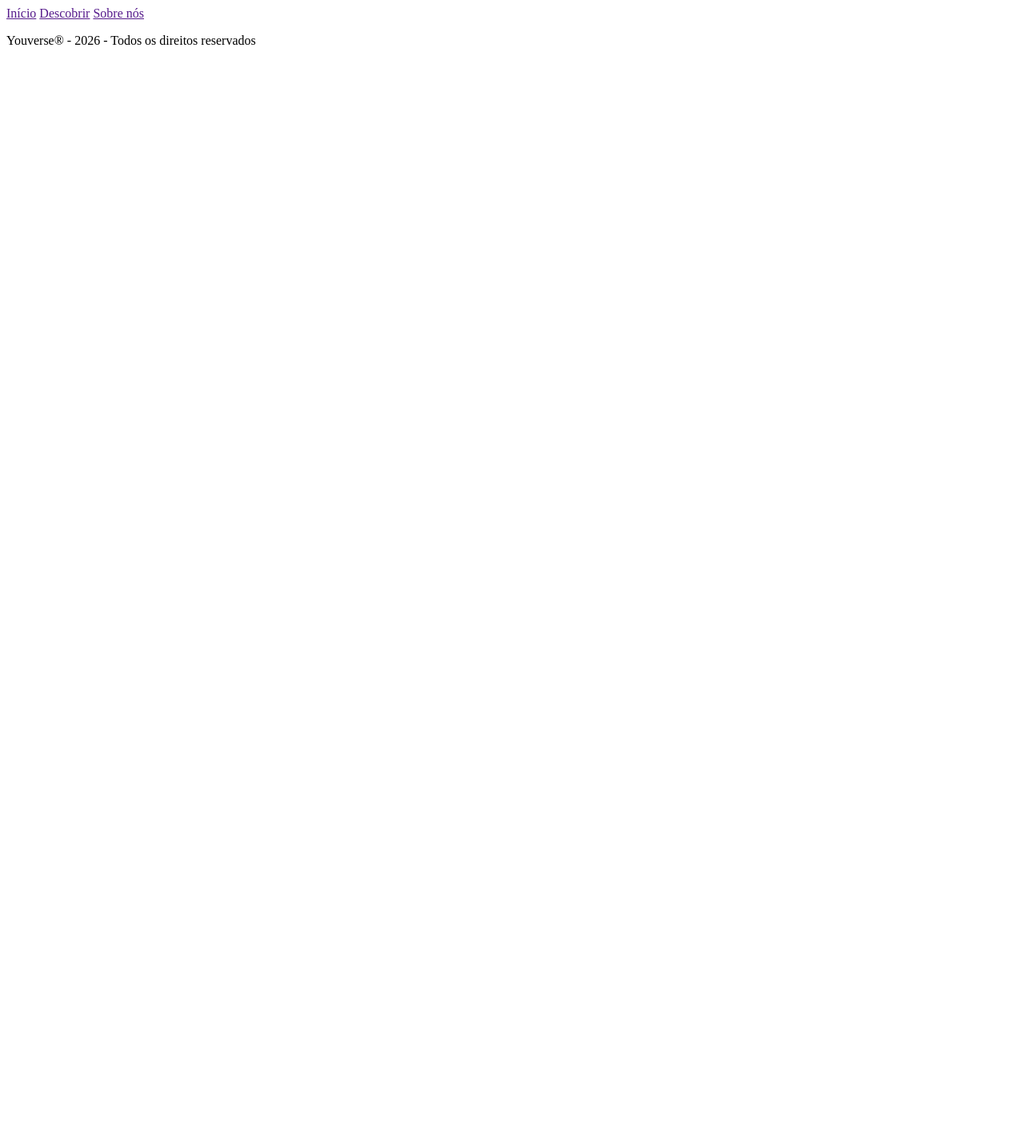
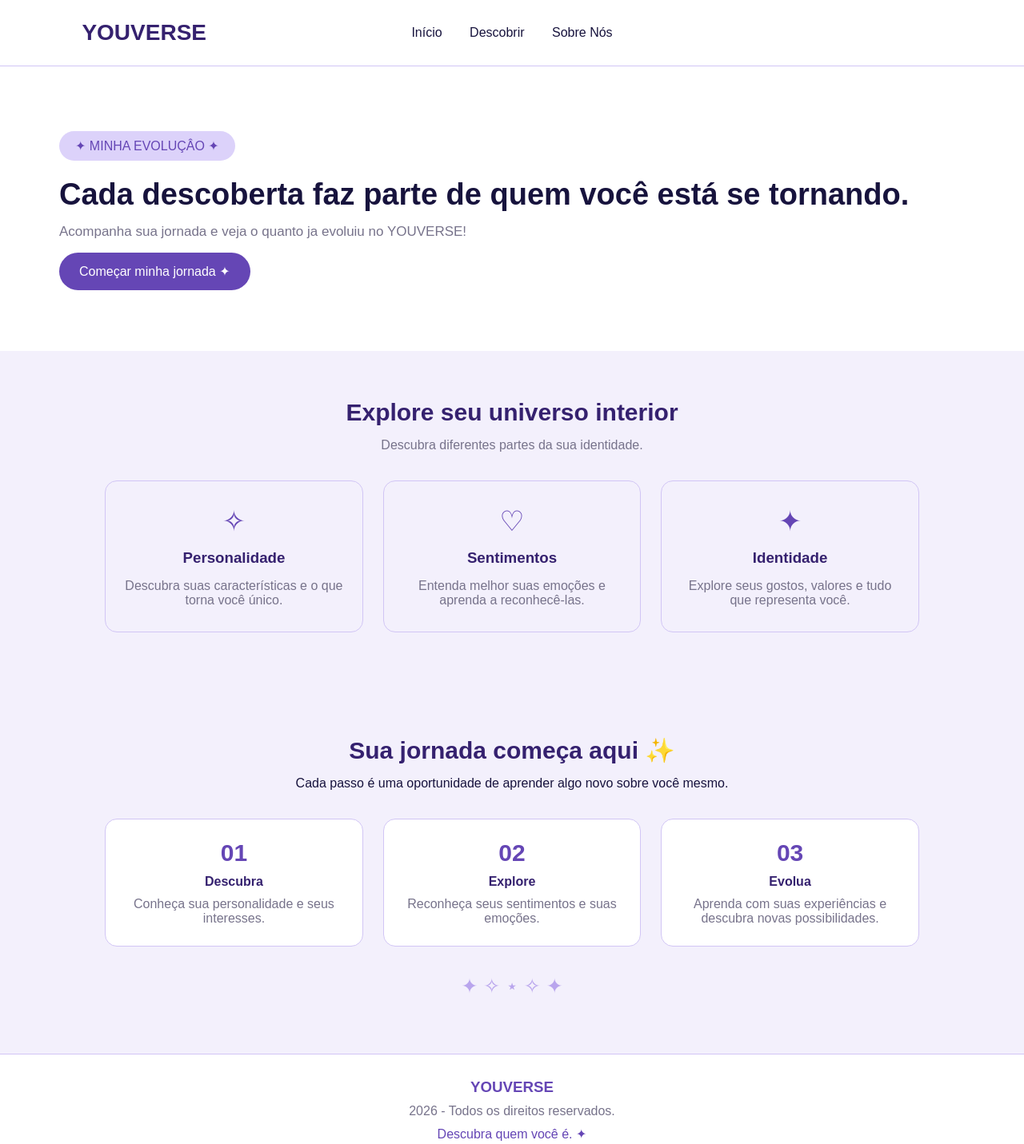
Before and after one commit to SENAI-Cotia/DS-SEDUC-2026-2-GP5-YOUVERSE, a plain HTML site: page pages/evolucao.html in a window 1280 px wide. Shown: the whole page at 80% size. Before the commit the page ends 800 px from the top, so only its background shows below. Drawn offline with Linux system fonts and the light colour scheme.

Commit message:
Evolucão atualizado

```diff
--- a/pages/evolucao.html
+++ b/pages/evolucao.html
@@ -1,33 +1,120 @@
+
 <!DOCTYPE html>
-<html lang="en">
+<html lang="pt-br">
+
 <head>
     <meta charset="UTF-8">
     <meta name="viewport" content="width=device-width, initial-scale=1.0">
     <link rel="stylesheet" href="../styles/evolucao.css">
-    <title>Document</title>
+    <title>YOUVERSE</title>
 </head>
 
 <body>
+
+
     <header>
+        <h1>YOUVERSE</h1>
+
         <nav>
-            <a href="">Início</a>
-            <a href="">Descobrir</a>
-            <a href="">Sobre nós</a>
+            <a href="#inicio">Início</a>
+            <a href="#descobrir">Descobrir</a>
+            <a href="#jornada">Sobre Nós</a>
         </nav>
 
 
     </header>
 
     <main>
+        <section class="inicio" id="inicio">
+
+            <span class="etiqueta">✦ MINHA EVOLUÇÂO ✦</span>
+
+            <h2>Cada descoberta faz parte de quem você está se tornando. </h2>
+
+            <p>
+                Acompanha sua jornada e veja
+                 o quanto ja evoluiu no YOUVERSE!
+            </p>
+
+            <a href="#descobrir" class="botao">Começar minha jornada ✦</a>
+
+        </section>
+
+        <section class="descobrir" id="descobrir">
+
+            <h2>Explore seu universo interior</h2>
+
+            <p class="subtitulo">
+                Descubra diferentes partes da sua identidade.
+            </p>
+
+            <div class="cards">
+
+                <div class="card">
+                    <span>✧</span>
+                    <h3>Personalidade</h3>
+                    <p>Descubra suas características e o que torna você único.</p>
+                </div>
+
+                <div class="card">
+                    <span>♡</span>
+                    <h3>Sentimentos</h3>
+                    <p>Entenda melhor suas emoções e aprenda a reconhecê-las.</p>
+                </div>
+
+                <div class="card">
+                    <span>✦</span>
+                    <h3>Identidade</h3>
+                    <p>Explore seus gostos, valores e tudo que representa você.</p>
+                </div>
+
+            </div>
+
+        </section>
+
+        <section class="jornada" id="jornada">
+
+            <h2>Sua jornada começa aqui ✨</h2>
+
+            <p>
+                Cada passo é uma oportunidade de aprender
+                algo novo sobre você mesmo.
+            </p>
+
+            <div class="etapas">
+
+                <div class="etapa">
+                    <h3>01</h3>
+                    <h4>Descubra</h4>
+                    <p>Conheça sua personalidade e seus interesses.</p>
+                </div>
+
+                <div class="etapa">
+                    <h3>02</h3>
+                    <h4>Explore</h4>
+                    <p>Reconheça seus sentimentos e suas emoções.</p>
+                </div>
+
+                <div class="etapa">
+                    <h3>03</h3>
+                    <h4>Evolua</h4>
+                    <p>Aprenda com suas experiências e descubra novas possibilidades.</p>
+                </div>
+
+            </div>
+
+            <span class="estrelas"> ✦ ✧ ⋆ ✧ ✦</span>
+
+        </section>
 
     </main>
 
+
     <footer>
-        <p>
-            Youverse® - 2026 - Todos os direitos reservados
-        </p>
+        <h3>YOUVERSE</h3>
+        <p>2026 - Todos os direitos reservados.</p>
+        <span>Descubra quem você é. ✦</span>
     </footer>
 
 </body>
-
 </html>
--- a/styles/evolucao.css
+++ b/styles/evolucao.css
@@ -0,0 +1,191 @@
+* {
+    margin: 0;
+    padding: 0;
+    box-sizing: border-box;
+}
+
+body {
+    background-color: #FFFFFF;
+    font-family: Arial, sans-serif;
+    color: #17133D;
+}
+
+header {
+    background-color: #FFFFFF;
+    padding: 25px 8%;
+    display: flex;
+    align-items: center;
+    justify-content: space-between;
+    border-bottom: 1px solid #D1C5F5;
+    position: relative;
+}
+
+header h1 {
+    color: #35216F;
+    font-size: 28px;
+}
+
+nav {
+    position: absolute;
+    left: 50%;
+    transform: translateX(-50%);
+}
+
+nav a {
+    color: #17133D;
+    text-decoration: none;
+    margin: 0 15px;
+}
+
+nav a:hover {
+    color: #6546B5;
+}
+
+.inicio {
+    margin-left: 5%;
+    padding: 90px 10px;
+}
+
+.etiqueta {
+    background-color: #DCD2FA;
+    color: #6546B5;
+    padding: 10px 20px;
+    border-radius: 20px;
+}
+
+.inicio h2 {
+    color: #17133D;
+    font-size: 38px;
+    margin: 30px 0 15px;
+}
+
+.inicio p {
+    color: #77738B;
+    font-size: 17px;
+    margin-bottom: 30px;
+}
+
+.botao {
+    background-color: #6546B5;
+    color: #FFFFFF;
+    text-decoration: none;
+    padding: 15px 25px;
+    border-radius: 25px;
+}
+
+.descobrir {
+    background-color: #F3F0FC;
+    text-align: center;
+    padding: 60px 8%;
+}
+
+.descobrir h2 {
+    color: #35216F;
+    font-size: 30px;
+}
+
+.subtitulo {
+    color: #77738B;
+    margin: 15px 0 35px;
+}
+
+.cards {
+    display: flex;
+    justify-content: center;
+    gap: 25px;
+}
+
+.card {
+    background-color: #F3F0FC;
+    border: 1px solid #D1C5F5;
+    border-radius: 15px;
+    padding: 30px 20px;
+    width: 30%;
+}
+
+.card span {
+    color: #6546B5;
+    font-size: 35px;
+}
+
+.card h3 {
+    color: #35216F;
+    margin: 15px 0;
+}
+
+.card p {
+    color: #77738B;
+}
+
+.jornada {
+    text-align: center;
+    padding: 70px 8%;
+    background-color: #F3F0FC;
+}
+
+.jornada h2 {
+    color: #35216F;
+    font-size: 30px;
+}
+
+.jornada > p {
+    color: #17133D;
+    margin: 15px 0 35px;
+}
+
+.etapas {
+    display: flex;
+    justify-content: center;
+    gap: 25px;
+}
+
+.etapa {
+    background-color: #FFFFFF;
+    border: 1px solid #D1C5F5;
+    border-radius: 15px;
+    padding: 25px;
+    width: 30%;
+}
+
+.etapa h3 {
+    color: #6546B5;
+    font-size: 30px;
+}
+
+.etapa h4 {
+    color: #35216F;
+    margin: 10px;
+}
+
+.etapa p {
+    color: #77738B;
+}
+
+.estrelas {
+    display: block;
+    color: #B9A5ED;
+    font-size: 25px;
+    margin-top: 35px;
+}
+
+footer {
+    background-color: #FFFFFF;
+    border-top: 1px solid #D1C5F5;
+    text-align: center;
+    padding: 30px;
+}
+
+footer h3 {
+    color: #6546B5;
+    margin-bottom: 10px;
+}
+
+footer p {
+    color: #77738B;
+}
+
+footer span {
+    display: block;
+    color: #6546B5;
+    margin-top: 10px;
+}
--- a/styles/global.css
+++ b/styles/global.css
@@ -1,4 +1,198 @@
+
 * {
     margin: 0;
     padding: 0;
+    box-sizing: border-box;
 }
+
+body {
+    background-color: #FFFFFF;
+    font-family: Arial, sans-serif;
+    color: #17133D;
+}
+
+/* Cabeçalho */
+header {
+    background-color: #FFFFFF;
+    padding: 25px 8%;
+    display: flex;
+    align-items: center;
+    justify-content: space-between;
+    border-bottom: 1px solid #D1C5F5;
+}
+
+header h1 {
+    color: #35216F;
+    font-size: 28px;
+}
+
+nav a {
+    color: #17133D;
+    text-decoration: none;
+    margin: 0 15px;
+}
+
+nav a:hover {
+    color: #6546B5;
+}
+
+.entrar {
+    background-color: #6546B5;
+    color: #FFFFFF;
+    text-decoration: none;
+    padding: 10px 25px;
+    border-radius: 20px;
+}
+
+/* Apresentação */
+.inicio {
+    text-align: center;
+    padding: 90px 20px;
+}
+
+.etiqueta {
+    background-color: #DCD2FA;
+    color: #6546B5;
+    padding: 10px 20px;
+    border-radius: 20px;
+}
+
+.inicio h2 {
+    color: #17133D;
+    font-size: 38px;
+    margin: 30px 0 15px;
+}
+
+.inicio p {
+    color: #77738B;
+    font-size: 17px;
+    margin-bottom: 30px;
+}
+
+.botao {
+    background-color: #6546B5;
+    color: #FFFFFF;
+    text-decoration: none;
+    padding: 15px 25px;
+    border-radius: 25px;
+}
+
+/* Cards */
+.descobrir {
+    background-color: #F3F0FC;
+    text-align: center;
+    padding: 60px 8%;
+}
+
+.descobrir h2 {
+    color: #35216F;
+    font-size: 30px;
+}
+
+.subtitulo {
+    color: #77738B;
+    margin: 15px 0 35px;
+}
+
+.cards {
+    display: flex;
+    justify-content: center;
+    gap: 25px;
+}
+
+.card {
+    background-color: #F3F0FC;
+    border: 1px solid #D1C5F5;
+    border-radius: 15px;
+    padding: 30px 20px;
+    width: 30%;
+}
+
+.card span {
+    color: #6546B5;
+    font-size: 35px;
+}
+
+.card h3 {
+    color: #35216F;
+    margin: 15px 0;
+}
+
+.card p {
+    color: #77738B;
+}
+
+/* Jornada */
+.jornada {
+    text-align: center;
+    padding: 70px 8%;
+    background-color: #F3F0FC;
+}
+
+.jornada h2 {
+    color: #35216F;
+    font-size: 30px;
+}
+
+.jornada > p {
+    color: #17133D;
+    margin: 15px 0 35px;
+}
+
+.etapas {
+    display: flex;
+    justify-content: center;
+    gap: 25px;
+}
+
+.etapa {
+    background-color: #FFFFFF;
+    border: 1px solid #D1C5F5;
+    border-radius: 15px;
+    padding: 25px;
+    width: 30%;
+}
+
+.etapa h3 {
+    color: #6546B5;
+    font-size: 30px;
+}
+
+.etapa h4 {
+    color: #35216F;
+    margin: 10px;
+}
+
+.etapa p {
+    color: #77738B;
+}
+
+.estrelas {
+    display: block;
+    color: #B9A5ED;
+    font-size: 25px;
+    margin-top: 35px;
+}
+
+/* Rodapé */
+footer {
+    background-color: #FFFFFF;
+    border-top: 1px solid #D1C5F5;
+    text-align: center;
+    padding: 30px;
+}
+
+footer h3 {
+    color: #6546B5;
+    margin-bottom: 10px;
+}
+
+footer p {
+    color: #77738B;
+}
+
+footer span {
+    display: block;
+    color: #6546B5;
+    margin-top: 10px;
+}
```
